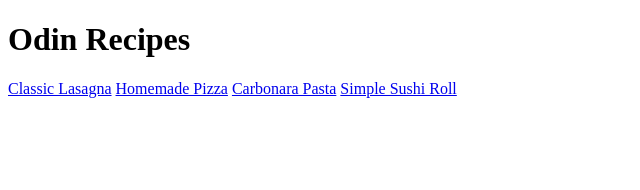
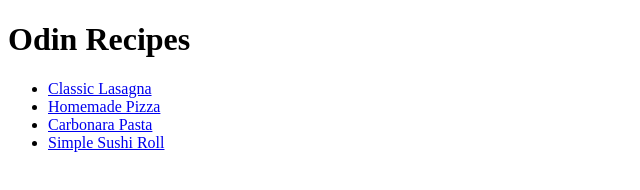
Before and after one commit to foxeronthepath/odin-recipes, a plain HTML site: page index.html in a window 1280 px wide. Shown: the whole page, without its empty margins (0-640 px from the left). Drawn offline with Linux system fonts and the light colour scheme.

Commit message:
Add unordered list layout to index

```diff
--- a/index.html
+++ b/index.html
@@ -7,10 +7,12 @@
 
     <body>
         <h1>Odin Recipes</h1>
-        <a href="recipes/lasagna.html">Classic Lasagna</a>
-        <a href="recipes/pizza.html">Homemade Pizza</a>
-        <a href="recipes/pasta.html">Carbonara Pasta</a>
-        <a href="recipes/sushi.html">Simple Sushi Roll</a>
+        <ul>
+            <li><a href="recipes/lasagna.html">Classic Lasagna</a></li>
+            <li><a href="recipes/pizza.html">Homemade Pizza</a></li>
+            <li><a href="recipes/pasta.html">Carbonara Pasta</a></li>
+            <li><a href="recipes/sushi.html">Simple Sushi Roll</a></li>
+        </ul>
     </body>
 
 </html>
```
